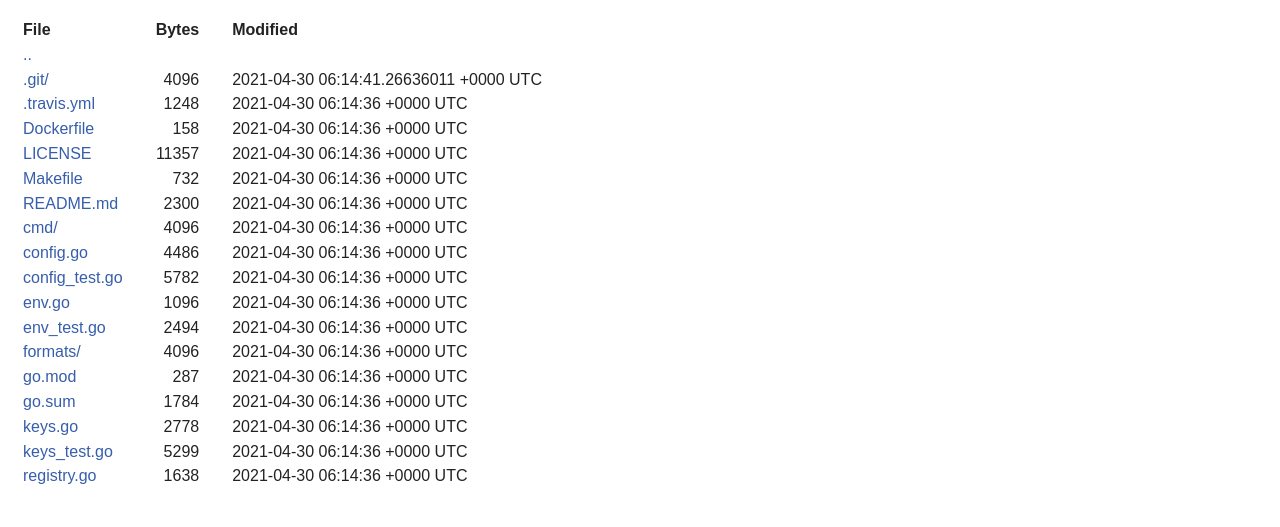
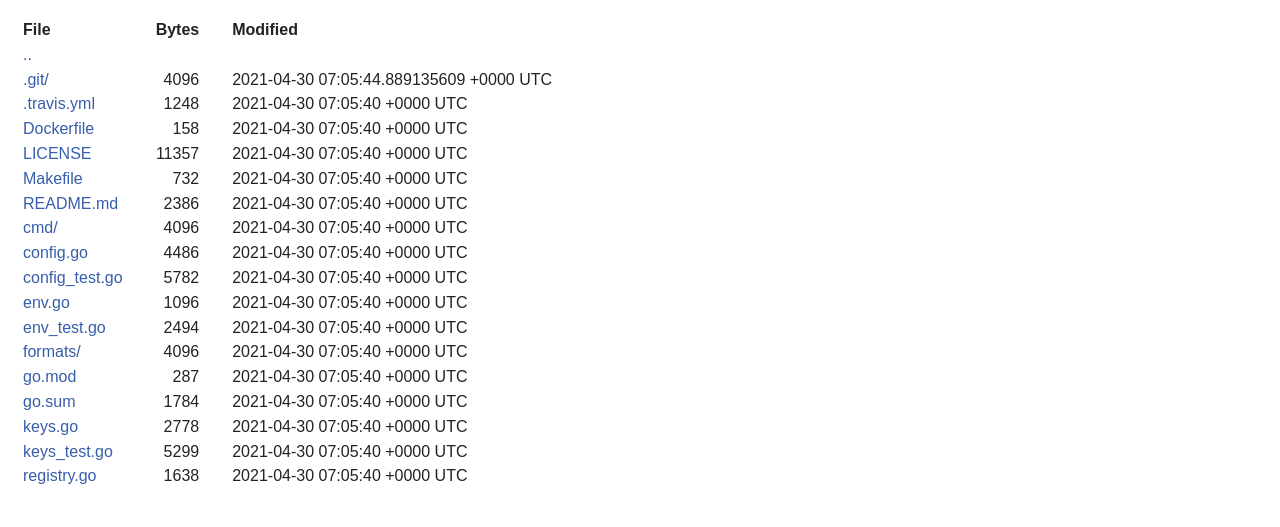
Before and after one commit to JohnStarich/env2config, a plain HTML site: page src/github.com/johnstarich/env2config/index.html in a window 1280 px wide. Shown: the part 176-703 px from the top of the page. Drawn offline with Linux system fonts and the light colour scheme.

Commit message:
Update GoPages

```diff
--- a/src/github.com/johnstarich/env2config/index.html
+++ b/src/github.com/johnstarich/env2config/index.html
@@ -78,7 +78,7 @@
 	<td></td>
 	<td align="right">4096</td>
 	<td></td>
-	<td align="left">2021-04-30 06:14:41.26636011 +0000 UTC</td>
+	<td align="left">2021-04-30 07:05:44.889135609 +0000 UTC</td>
 </tr>
 
 <tr>
@@ -87,7 +87,7 @@
 	<td></td>
 	<td align="right">1248</td>
 	<td></td>
-	<td align="left">2021-04-30 06:14:36 +0000 UTC</td>
+	<td align="left">2021-04-30 07:05:40 +0000 UTC</td>
 </tr>
 
 <tr>
@@ -96,7 +96,7 @@
 	<td></td>
 	<td align="right">158</td>
 	<td></td>
-	<td align="left">2021-04-30 06:14:36 +0000 UTC</td>
+	<td align="left">2021-04-30 07:05:40 +0000 UTC</td>
 </tr>
 
 <tr>
@@ -105,7 +105,7 @@
 	<td></td>
 	<td align="right">11357</td>
 	<td></td>
-	<td align="left">2021-04-30 06:14:36 +0000 UTC</td>
+	<td align="left">2021-04-30 07:05:40 +0000 UTC</td>
 </tr>
 
 <tr>
@@ -114,16 +114,16 @@
 	<td></td>
 	<td align="right">732</td>
 	<td></td>
-	<td align="left">2021-04-30 06:14:36 +0000 UTC</td>
+	<td align="left">2021-04-30 07:05:40 +0000 UTC</td>
 </tr>
 
 <tr>
 
 	<td align="left"><a href="README.md">README.md</a></td>
 	<td></td>
-	<td align="right">2300</td>
+	<td align="right">2386</td>
 	<td></td>
-	<td align="left">2021-04-30 06:14:36 +0000 UTC</td>
+	<td align="left">2021-04-30 07:05:40 +0000 UTC</td>
 </tr>
 
 <tr>
@@ -132,7 +132,7 @@
 	<td></td>
 	<td align="right">4096</td>
 	<td></td>
-	<td align="left">2021-04-30 06:14:36 +0000 UTC</td>
+	<td align="left">2021-04-30 07:05:40 +0000 UTC</td>
 </tr>
 
 <tr>
@@ -141,7 +141,7 @@
 	<td></td>
 	<td align="right">4486</td>
 	<td></td>
-	<td align="left">2021-04-30 06:14:36 +0000 UTC</td>
+	<td align="left">2021-04-30 07:05:40 +0000 UTC</td>
 </tr>
 
 <tr>
@@ -150,7 +150,7 @@
 	<td></td>
 	<td align="right">5782</td>
 	<td></td>
-	<td align="left">2021-04-30 06:14:36 +0000 UTC</td>
+	<td align="left">2021-04-30 07:05:40 +0000 UTC</td>
 </tr>
 
 <tr>
@@ -159,7 +159,7 @@
 	<td></td>
 	<td align="right">1096</td>
 	<td></td>
-	<td align="left">2021-04-30 06:14:36 +0000 UTC</td>
+	<td align="left">2021-04-30 07:05:40 +0000 UTC</td>
 </tr>
 
 <tr>
@@ -168,7 +168,7 @@
 	<td></td>
 	<td align="right">2494</td>
 	<td></td>
-	<td align="left">2021-04-30 06:14:36 +0000 UTC</td>
+	<td align="left">2021-04-30 07:05:40 +0000 UTC</td>
 </tr>
 
 <tr>
@@ -177,7 +177,7 @@
 	<td></td>
 	<td align="right">4096</td>
 	<td></td>
-	<td align="left">2021-04-30 06:14:36 +0000 UTC</td>
+	<td align="left">2021-04-30 07:05:40 +0000 UTC</td>
 </tr>
 
 <tr>
@@ -186,7 +186,7 @@
 	<td></td>
 	<td align="right">287</td>
 	<td></td>
-	<td align="left">2021-04-30 06:14:36 +0000 UTC</td>
+	<td align="left">2021-04-30 07:05:40 +0000 UTC</td>
 </tr>
 
 <tr>
@@ -195,7 +195,7 @@
 	<td></td>
 	<td align="right">1784</td>
 	<td></td>
-	<td align="left">2021-04-30 06:14:36 +0000 UTC</td>
+	<td align="left">2021-04-30 07:05:40 +0000 UTC</td>
 </tr>
 
 <tr>
@@ -204,7 +204,7 @@
 	<td></td>
 	<td align="right">2778</td>
 	<td></td>
-	<td align="left">2021-04-30 06:14:36 +0000 UTC</td>
+	<td align="left">2021-04-30 07:05:40 +0000 UTC</td>
 </tr>
 
 <tr>
@@ -213,7 +213,7 @@
 	<td></td>
 	<td align="right">5299</td>
 	<td></td>
-	<td align="left">2021-04-30 06:14:36 +0000 UTC</td>
+	<td align="left">2021-04-30 07:05:40 +0000 UTC</td>
 </tr>
 
 <tr>
@@ -222,7 +222,7 @@
 	<td></td>
 	<td align="right">1638</td>
 	<td></td>
-	<td align="left">2021-04-30 06:14:36 +0000 UTC</td>
+	<td align="left">2021-04-30 07:05:40 +0000 UTC</td>
 </tr>
 
 
```
Also changed, not shown: src/github.com/index.html (+1 -1 lines), src/github.com/johnstarich/env2config/cmd/env2config/index.html (+2 -2 lines), src/github.com/johnstarich/env2config/cmd/index.html (+1 -1 lines), src/github.com/johnstarich/env2config/formats/index.html (+6 -6 lines), src/github.com/johnstarich/env2config/formats/ini/index.html (+1 -1 lines), src/github.com/johnstarich/env2config/formats/internal/index.html (+1 -1 lines), src/github.com/johnstarich/env2config/formats/json/index.html (+1 -1 lines), src/github.com/johnstarich/env2config/formats/toml/index.html (+1 -1 lines), src/github.com/johnstarich/env2config/formats/yaml/index.html (+1 -1 lines), src/github.com/johnstarich/index.html (+1 -1 lines), src/index.html (+1 -1 lines).
